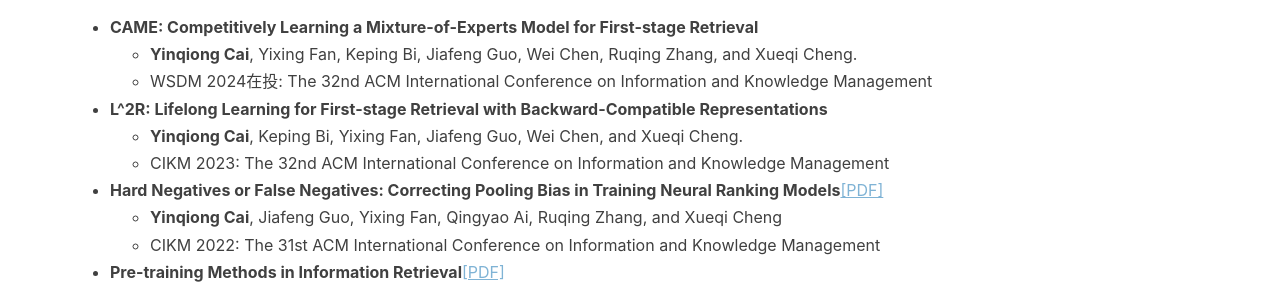
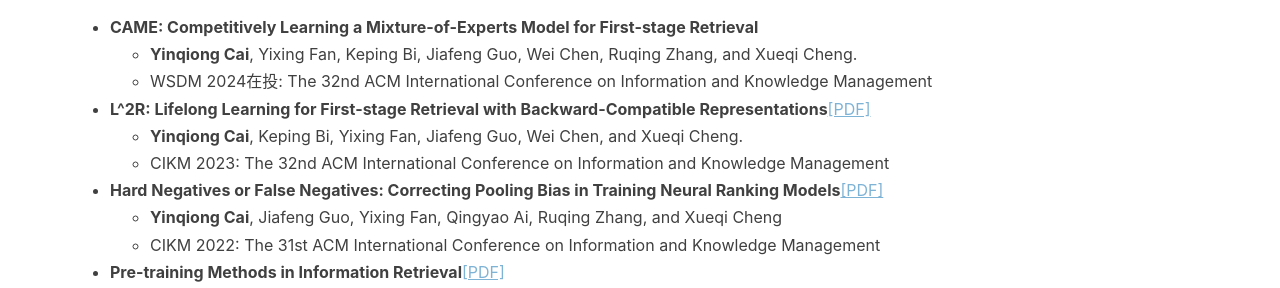
Before and after one commit to caiyinqiong/caiyinqiong.github.io, a Jekyll site: the page built from resume.html, in a window 1280 px wide and 900 px high, scrolled down 1134 px. Shown: the part 161-449 px from the top of the window. Built offline with Jekyll 4.4.1, drawn with Linux system fonts in a browser that asks for light colours; nearby versions of some CDN libraries; comment, search, counter and statistics services are not loaded.

Commit message:
Update resume.html

```diff
--- a/resume.html
+++ b/resume.html
@@ -87,7 +87,7 @@
         <li><strong>Yinqiong Cai</strong>, Yixing Fan, Keping Bi, Jiafeng Guo, Wei Chen, Ruqing Zhang, and Xueqi Cheng.</li>
         <li>WSDM 2024在投: The 32nd ACM International Conference on Information and Knowledge Management</li>
 </ul>
-  <li><strong>L^2R: Lifelong Learning for First-stage Retrieval with Backward-Compatible Representations</strong></li>
+  <li><strong>L^2R: Lifelong Learning for First-stage Retrieval with Backward-Compatible Representations</strong><a href="https://arxiv.org/pdf/2308.11512.pdf" style="color:#7FB3D5;text-decoration:underline">[PDF]</a></li>
     <ul>
         <li><strong>Yinqiong Cai</strong>, Keping Bi, Yixing Fan, Jiafeng Guo, Wei Chen, and Xueqi Cheng.</li>
         <li>CIKM 2023: The 32nd ACM International Conference on Information and Knowledge Management</li>
```
